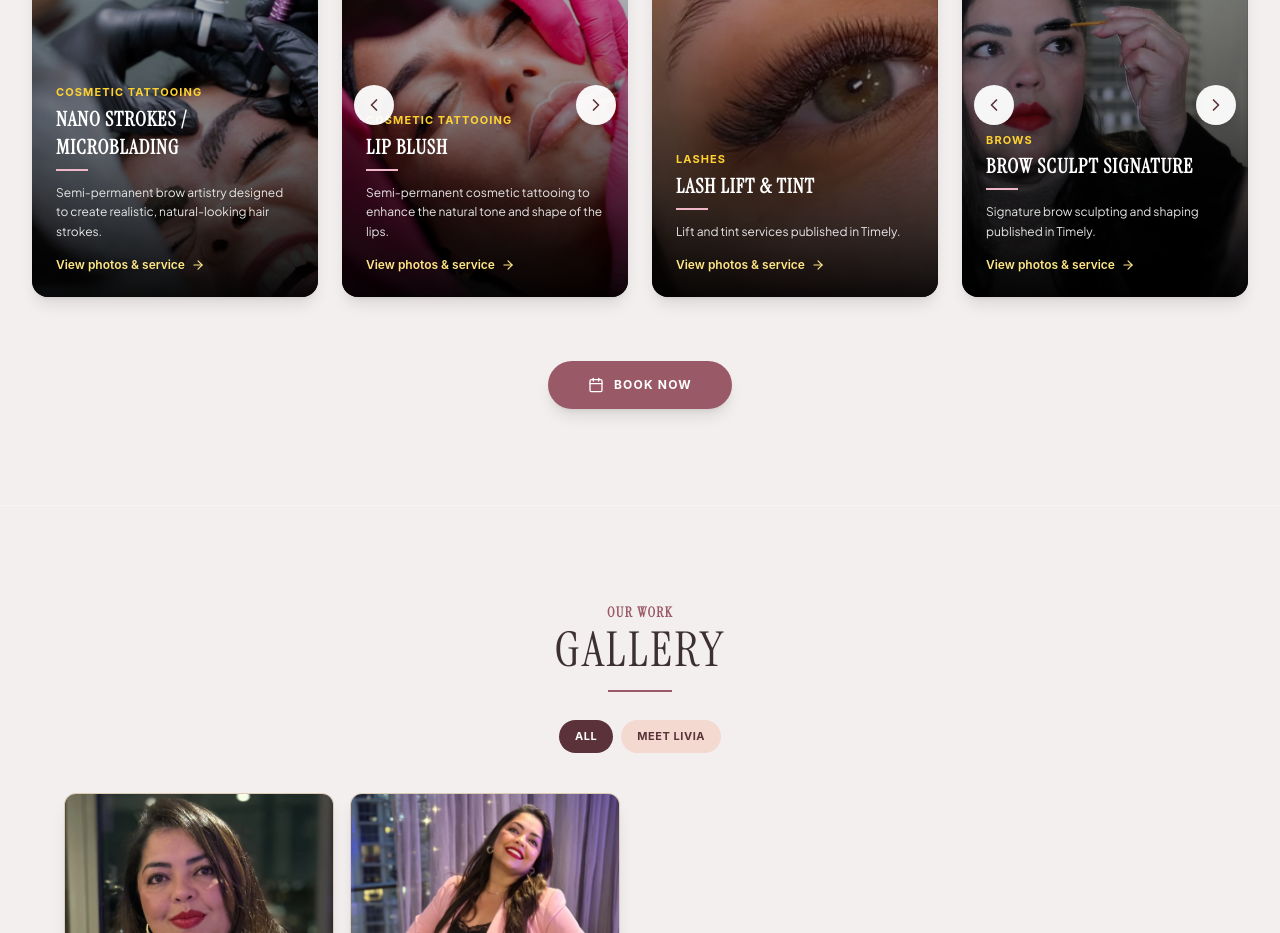
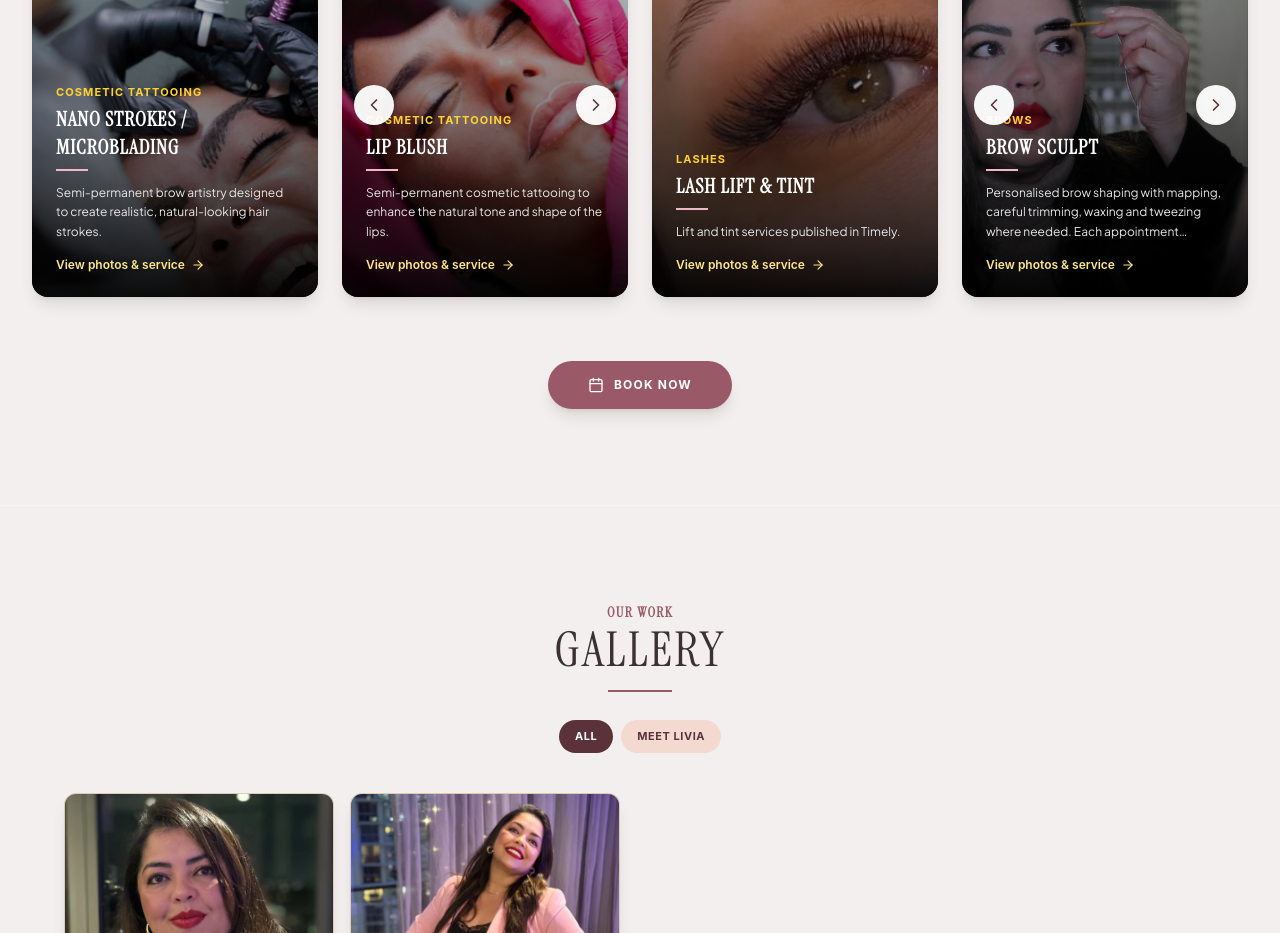
Before and after one commit to joorgeec3/Bella-Beauty-Brazil, a React (Vite) app: page / in a window 1280 px wide. Shown: the part 3320-4253 px from the top of the page. Built offline with nearby package versions, Linux system fonts and the light colour scheme; no server answers.

Commit message:
Align Brow Sculpt name, descriptions and benefits with approved copy

```diff
--- a/src/data/siteData.ts
+++ b/src/data/siteData.ts
@@ -35,7 +35,7 @@ export const SERVICES: Service[] = [
   { id: 'shadow-brows', title: 'Shadow Brows', subtitle: 'Cosmetic Tattooing', description: 'Soft powder-style brow shading tailored to your desired shape and colour, from subtle definition to a more noticeable makeup effect.', image: siteImages.client.browTools, price: 630, category: 'Brows', benefits: ['Soft, shaded finish', 'Personalised brow shape and colour', 'Colour appears stronger initially and softens as the brows heal'] },
   { id: 'lip-blush', title: 'Lip Blush', subtitle: 'Cosmetic Tattooing', description: copy.lipBlush, image: siteImages.services.lipBlush, price: 630, duration: '2 hours, 30 mins', category: 'Lips', benefits: ['Soft, natural-looking lip colour', 'More defined lip borders', 'Personalised shade selection', 'Colour appears stronger initially and softens as the lips heal'] },
   { id: 'cosmetic-tattoo-removal', title: 'Cosmetic Tattoo Removal', subtitle: 'Cosmetic Tattooing', description: 'A non-laser treatment using THink Pigment Remover to lighten unwanted cosmetic tattoo pigment. The number of sessions depends on your tattoo and skin response; a suitability assessment comes first.', image: siteImages.aboutMe.treatmentRoom, price: 150, category: 'Brows', benefits: ['Non-laser pigment removal', 'Individual suitability assessment', 'Sessions depend on pigment and skin response'] },
-  { id: 'brow-sculpt', title: 'Brow Sculpt Signature', subtitle: 'Brows', description: 'Signature brow sculpting and shaping published in Timely.', image: siteImages.services.brows, price: 56, duration: '25 mins', category: 'Brows', benefits: ['Sculpt and shape', 'Tailored brow design', 'Official Timely booking'] },
+  { id: 'brow-sculpt', title: 'Brow Sculpt', subtitle: 'Brows', description: 'Personalised brow shaping with mapping, careful trimming, waxing and tweezing where needed. Each appointment enhances your natural shape while preserving fullness. Tint and dye are not included.', image: siteImages.services.brows, price: 56, duration: '25 mins', category: 'Brows', benefits: ['Personalised brow mapping', 'A tidy, defined shape', 'Natural fullness preserved'] },
   { id: 'brow-sculpt-tint', title: 'Brow Sculpt & Tint', subtitle: 'Brows', description: copy.brows, image: siteImages.services.brows, price: 76, duration: '35 mins', category: 'Brows', benefits: ['Sculpt and shape', 'Tint included', 'Aftercare guidance'] },
   { id: 'shadow-hybrid', title: 'Brow Sculpt & Hybrid Dye', subtitle: 'Brows', description: 'Personalised brow sculpt with hybrid dye to colour the hairs and temporarily stain the skin.', image: siteImages.services.brows, price: 79, duration: '40 mins', category: 'Brows', benefits: ['Sculpting', 'Hybrid brow finish', 'Tailored styling'] },
   { id: 'brow-lamination', title: 'Brow Lamination, Shape & Tint', subtitle: 'Brows', description: 'A structured brow lamination, shape and tint service published in Timely.', image: siteImages.services.brows, price: 133, duration: '1 hour', category: 'Brows', benefits: ['Lamination', 'Shape and tint', 'Tailored styling'] },
@@ -71,7 +71,7 @@ const SERVICE_COPY: Record<string, { pt: string; es: string }> = {
   'nano-strokes': { pt: 'Arte semipermanente para sobrancelhas, com fios realistas e naturais.', es: 'Arte semipermanente para cejas, con trazos realistas y naturales.' },
   'shadow-brows': { pt: 'Sombreamento suave com efeito de maquiagem para sobrancelhas, com formato e cor personalizados.', es: 'Sombreado suave de cejas con efecto maquillaje, forma y color personalizados.' },
   'lip-blush': { pt: 'Tatuagem cosmética semipermanente para realçar o tom e o formato natural dos lábios.', es: 'Tatuaje cosmético semipermanente para realzar el tono y la forma natural de los labios.' },
-  'brow-sculpt': { pt: 'Escultura e modelagem de sobrancelhas da Bella Beauty, publicada no Timely.', es: 'Esculpido y diseño de cejas de Bella Beauty, publicado en Timely.' },
+  'brow-sculpt': { pt: 'Modelagem personalizada das sobrancelhas, com mapeamento, aparo cuidadoso, depilação com cera e pinça quando necessário. Cada atendimento valoriza o formato natural e preserva o volume dos fios. Tintura e dye não estão incluídos.', es: 'Diseño personalizado de cejas con mapeo, recorte cuidadoso, depilación con cera y pinzas cuando sea necesario. Cada cita realza la forma natural y mantiene la densidad. No incluye tinte ni dye.' },
   'brow-sculpt-tint': { pt: 'Formato, escultura e coloração de sobrancelhas personalizados para seus traços.', es: 'Diseño, esculpido y tinte de cejas personalizados para tus facciones.' },
   'shadow-hybrid': { pt: 'Brow Sculpt & Hybrid Brow publicado no catálogo oficial Timely por A$79.', es: 'Brow Sculpt & Hybrid Brow publicado en el catálogo oficial de Timely por A$79.' },
   'brow-lamination': { pt: 'Laminação, formato e coloração de sobrancelhas com acabamento estruturado.', es: 'Laminado, diseño y tinte de cejas con acabado estructurado.' },
@@ -91,6 +91,7 @@ const SERVICE_COPY: Record<string, { pt: string; es: string }> = {
 };
 
 const SERVICE_BENEFITS: Record<string, { pt: string[]; es: string[] }> = {
+  'brow-sculpt': { pt: ['Mapeamento personalizado das sobrancelhas', 'Formato definido e bem cuidado', 'Volume natural preservado'], es: ['Diseño personalizado de cejas', 'Forma definida y cuidada', 'Densidad natural preservada'] },
   'nano-strokes': { pt: ['Fios de aparência natural', 'Mapeamento personalizado das sobrancelhas', 'Acabamento semipermanente profissional'], es: ['Trazos de apariencia natural', 'Diseño personalizado de cejas', 'Acabado semipermanente profesional'] },
   'shadow-hybrid': { pt: ['Escultura e modelagem', 'Acabamento Hybrid', 'Styling personalizado'], es: ['Esculpido y diseño', 'Acabado Hybrid', 'Styling personalizado'] },
   'lip-blush': { pt: ['Cor natural dos lábios', 'Realce do formato', 'Tratamento orientado por consulta'], es: ['Color natural de labios', 'Realce de la forma', 'Tratamiento guiado por consulta'] },
```
